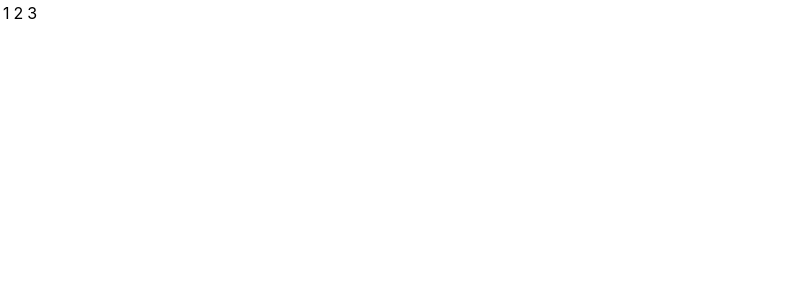
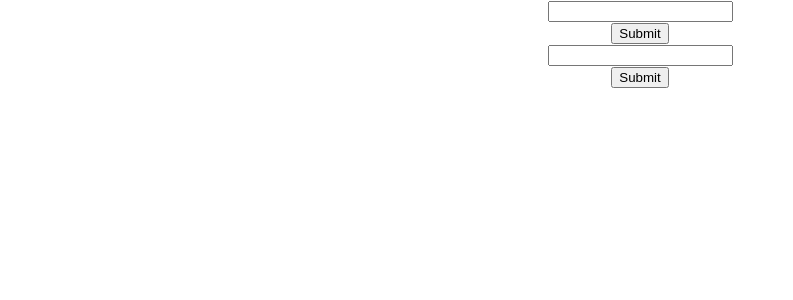
Before and after one commit to coderdost/react-misc-examples, a React (Create React App) app: page / in a window 1280 px wide. Shown: the top 300 px of the page, without its empty margins (0-793 px from the left). Built offline with nearby package versions, Linux system fonts and the light colour scheme.

Commit message:
controlled/uncontrolled components

```diff
--- a/src/App.js
+++ b/src/App.js
@@ -1,11 +1,12 @@
 import logo from './logo.svg';
 import './App.css';
-import {Table} from './fragment';
+import {UnControlledForm,ControlledForm} from './forms';
 
 function App() {
   return (
     <div className="App">
-    <Table></Table>
+      <UnControlledForm></UnControlledForm>
+      <ControlledForm></ControlledForm>
     </div>
   );
 }
--- /dev/null
+++ b/src/forms.js
@@ -0,0 +1,51 @@
+import {useState, useRef} from 'react';
+
+const UnControlledForm = ()=>{
+
+  const [name, setName] = useState('');
+  const input = useRef(null);
+
+  const handleClick = (e)=>{
+        e.preventDefault();
+        setName(input.current.value);
+  }
+
+    return (
+        <div>
+            <form>
+                <input type="text" ref={input}></input>
+                <br></br>
+                <input type="submit" onClick={handleClick}></input>
+            </form>
+            <div>
+                {name}
+            </div>
+        </div>
+    )
+}
+
+const ControlledForm = ()=>{
+
+    const [name, setName] = useState('');
+
+    const handleClick = (e)=>{
+          e.preventDefault();
+    }
+
+      return (
+          <div>
+              <form>
+                  <input type="text" onChange={e=>setName(e.target.value)}
+                  value={name}
+                  ></input>
+                  <br></br>
+                  <input type="submit" onClick={handleClick}></input>
+              </form>
+              <div>
+                  {name}
+              </div>
+          </div>
+      )
+  }
+
+export {UnControlledForm,ControlledForm}
```
